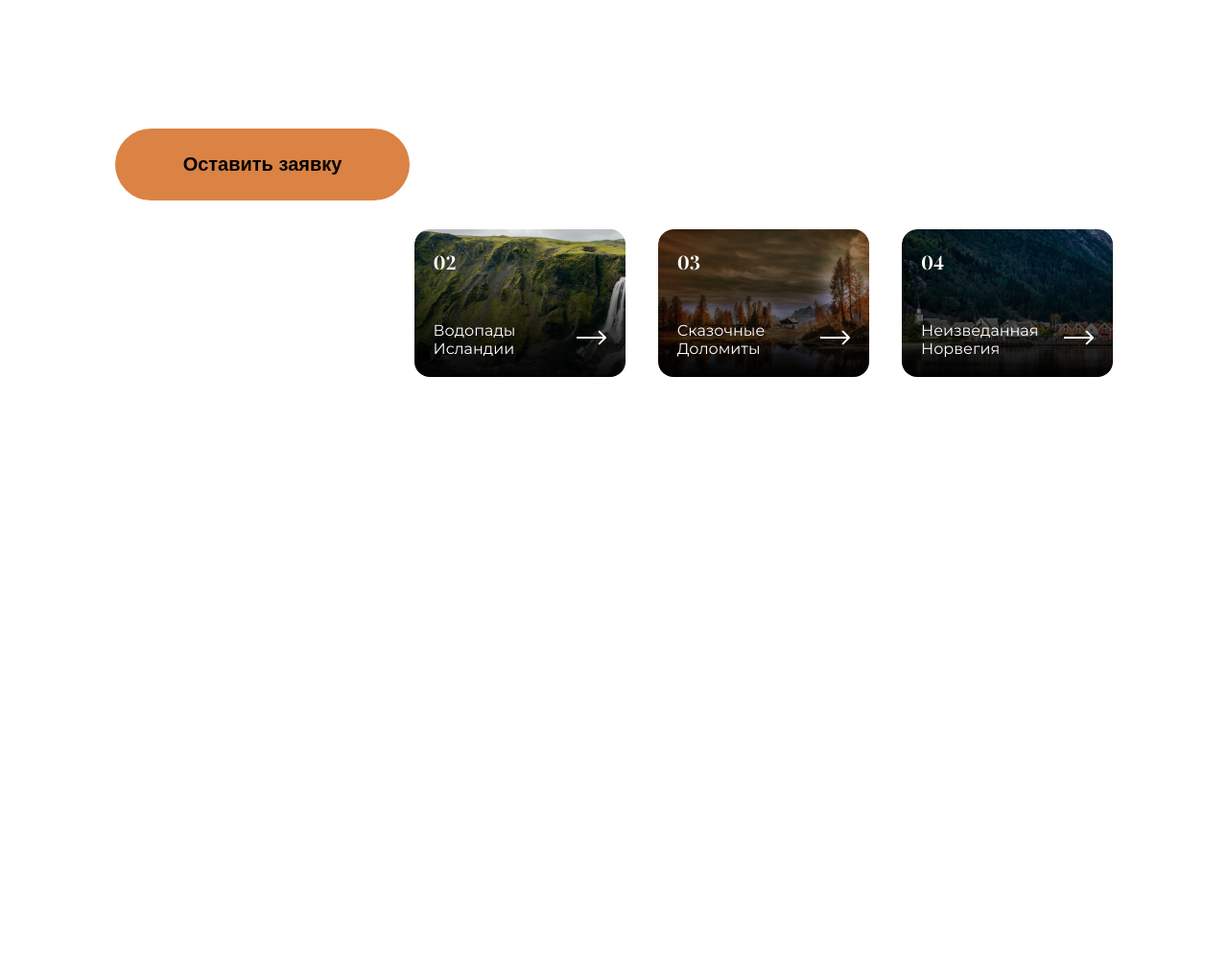
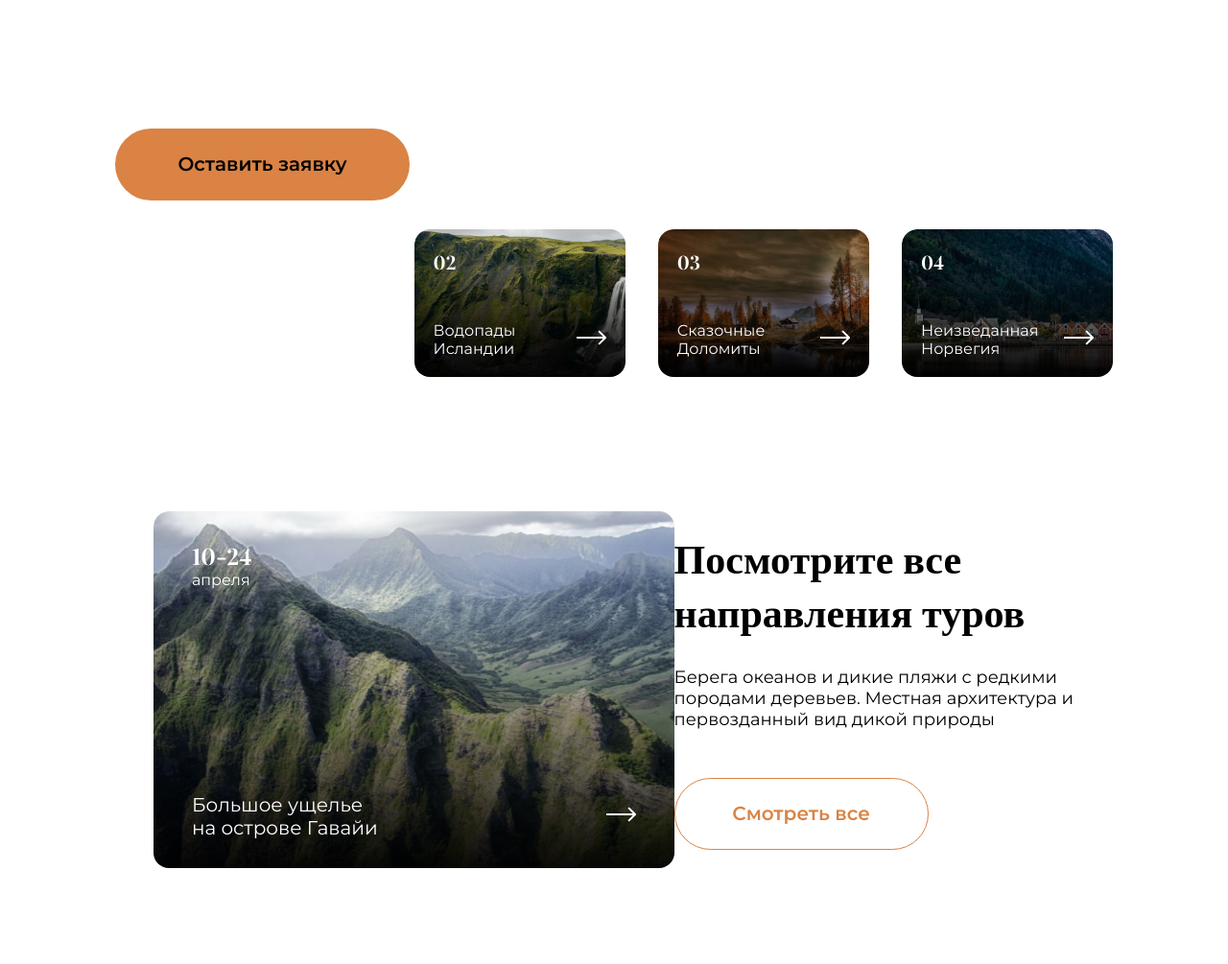
Before and after one commit to neervel/tripMind, a plain HTML site: page index.html in a window 1280 px wide. Shown: the part 460-1465 px from the top of the page at 96% size. Before the commit the page ends 893 px from the top, so only its background shows below. Drawn offline with nearby package versions, Linux system fonts and the light colour scheme.

Commit message:
ways layout

```diff
--- a/index.html
+++ b/index.html
@@ -48,7 +48,7 @@
         <a href="#" class="hero-social__link"><i class="fab fa-vk"></i></a>
       </div>
       <div class="hero-cards">
-        <div class="hero-card wow slideInUp" data-wow-offset="120">
+        <div class="hero-card wow slideInUp">
           <div class="hero-card-block">
             <h3 class="hero-card__title">02</h3>
             <div class="hero-card-text">
@@ -57,7 +57,7 @@
             </div>
           </div>
         </div>
-        <div class="hero-card wow slideInUp" data-wow-offset="120" data-wow-delay=".2s">
+        <div class="hero-card wow slideInUp" data-wow-delay=".2s">
           <div class="hero-card-block">
             <h3 class="hero-card__title">03</h3>
             <div class="hero-card-text">
@@ -66,7 +66,7 @@
             </div>
           </div>
         </div>
-        <div class="hero-card wow slideInUp" data-wow-offset="120" data-wow-delay=".4s">
+        <div class="hero-card wow slideInUp" data-wow-delay=".4s">
           <div class="hero-card-block">
             <h3 class="hero-card__title">04</h3>
             <div class="hero-card-text">
@@ -78,6 +78,26 @@
       </div>
     </div>
   </div>
+  <div class="ways">
+    <div class="ways-card wow slideInLeft">
+      <div class="ways-card-block">
+        <div class="ways-title-text">
+          <h3 class="ways-card__title">10-24</h3>
+          <span class="ways-card__subtitle">апреля</span>
+        </div>
+        <div class="ways-card-text">
+          <p class="ways-card__text">Большое ущелье на острове Гавайи</p>
+          <span class="ways-card__arrow"><img src="img/arrow.svg" alt="Arrow"></span>
+        </div>
+      </div>
+    </div>
+    <div class="ways-block">
+      <h2 class="ways-block__title wow slideInRight">Посмотрите все направления туров</h2>
+      <p class="ways-block__subtitle wow slideInRight">Берега океанов и дикие пляжи с редкими породами
+        деревьев. Местная архитектура и первозданный вид дикой природы</p>
+      <button class="ways-block__btn wow slideInRight">Смотреть все</button>
+    </div>
+  </div>
   <script src="/js/jquery.js"></script>
   <script src="/js/wow.js"></script>
   <script>
--- a/sass/style.sass
+++ b/sass/style.sass
@@ -20,6 +20,7 @@ a
   text-decoration: none
 
 button
+  font-family: "Montserrat", sans-serif
   background: rgba(0, 0, 0, 0)
   border: none
   &:hover
@@ -165,3 +166,71 @@ button
         padding: 20px
       &__title
         font-size: 20px
+
+.ways
+  padding: 160px 260px
+  +flex
+  &-card
+    width: 830px
+    height: 475px
+    background: linear-gradient(360deg, #000000 -7.5%, rgba(0, 0, 0, 0) 75.25%), url(../img/card-4.png);
+    color: #fff
+    border-radius: 16px
+    &:hover
+      cursor: pointer
+    &-block
+      padding: 45px 60px
+      height: 100%
+      display: flex
+      flex-flow: column
+      justify-content: space-between
+    &__title
+      font-size: 24px
+      font-weight: 700
+      font-feature-settings: 'pnum' on, 'lnum' on
+      margin: 0
+    &__subtitle
+      font-weight: 400
+      font-size: 16px
+    &-text
+      display: flex
+      align-items: center
+      justify-content: space-between
+    &__text
+      font-size: 20px
+      margin: 0
+      max-width: 200px
+      display: inline-block
+    &__arrow
+      display: inline
+  &-block
+    width: 500px
+    &__title
+      font-size: 42px
+      margin-top: 0
+      margin-bottom: 30px
+    &__subtitle
+      margin-top: 0
+      margin-bottom: 50px
+      font-size: 18px
+    &__btn
+      font-size: 20px
+      font-weight: 600
+      width: 265px
+      height: 75px
+      border-radius: 38px
+      color: $main-color
+      border: 1px solid $main-color
+      transition: .1s
+      &:active
+        transform: scale(.95)
+
+
+
+  @media screen and ( max-width: 1600px )
+    padding: 100px 160px
+    &-card
+      width: 650px
+      height: 372px
+      &-block
+        padding: 30px 40px
```
Also changed, not shown: css/style.css.
